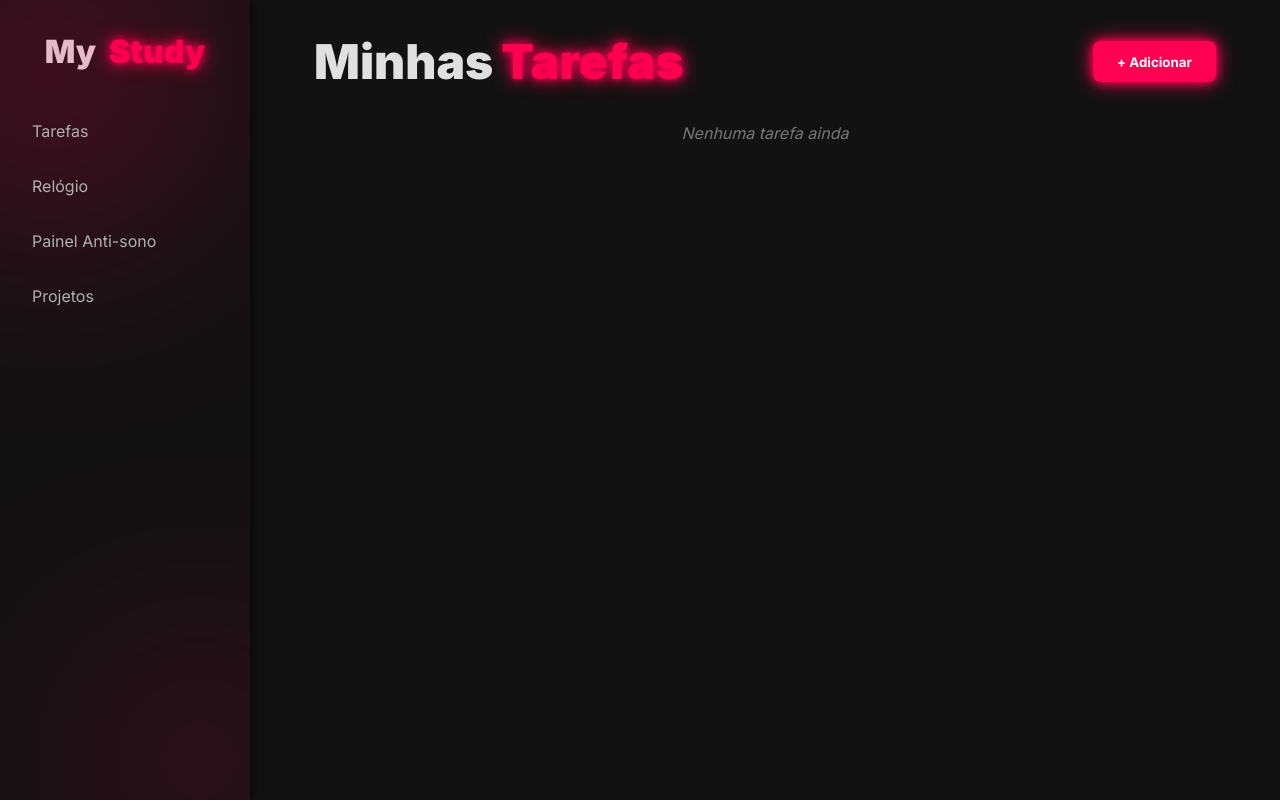
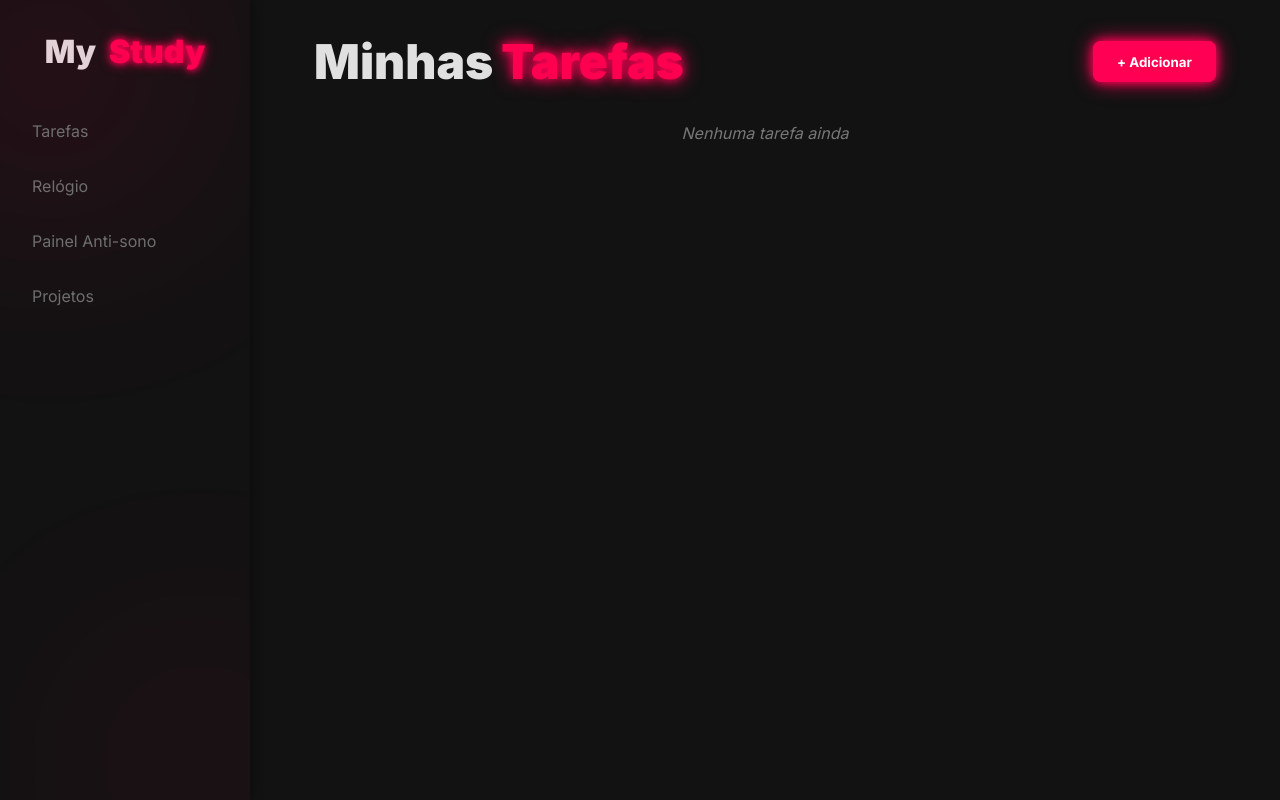
Before and after one commit to DevsAlves/study_with_me, a React (Vite) app: page / in a window 1280 px wide. Shown: the top 800 px of the page. Built offline with nearby package versions, Linux system fonts and the light colour scheme.

Commit message:
fix(sidebar): update pomodoro link and reduce idle visibility
Ajusta o href do menu para apontar para o novo id de Pomodoro.jsx
(antes referenciava Clock). Reduz opacidade e contraste da sidebar
em repouso, voltando ao normal em :hover/:focus-within.

```diff
--- a/src/components/Side.jsx
+++ b/src/components/Side.jsx
@@ -10,7 +10,7 @@ function Side() {
         </div>
         <nav className="menu">
           <a href="#task-page">Tarefas</a>
-          <a href="#clock">Relógio</a>
+          <a href="#pomodoro">Relógio</a>
           <a href="#sleep">Painel Anti-sono</a>
           <a href="#projetos">Projetos</a>
         </nav>
--- a/src/style/Side.css
+++ b/src/style/Side.css
@@ -9,10 +9,18 @@
   flex-direction: column;
   align-items: center;
   padding: 2rem 1rem;
-  box-shadow: 2px 0 10px rgba(0,0,0,0.7);
+  box-shadow: 2px 0 10px rgba(0, 0, 0, 0.4);
   font-family: 'Inter', sans-serif;
   color: #e0e0e0;
   overflow: hidden;
+  opacity: 0.7;
+  transition: opacity 0.3s ease;
+}
+
+/* Volta ao normal quando o mouse está em cima ou o foco está dentro dela */
+.sidebar:hover,
+.sidebar:focus-within {
+  opacity: 1;
 }
 
 /* Logo */
@@ -24,8 +32,8 @@
 
 .sidebar .logo .highlight {
   color: #ff0051; /* vermelho neon */
-  text-shadow: 0 0 10px #ff0055, 0 0 20px #ff0055;
-    margin-left: 0.8rem;
+  text-shadow: 0 0 6px #ff0055, 0 0 12px #ff0055;
+  margin-left: 0.8rem;
 }
 
 /* Menu */
@@ -37,7 +45,7 @@
 
 .sidebar .menu a {
   text-decoration: none;
-  color: #b0b0b0;
+  color: #6e6e6e; /* mais apagado em repouso */
   padding: 0.8rem 1rem;
   margin: 0.3rem 0;
   border-radius: 8px;
@@ -57,14 +65,14 @@
   background-color: rgba(255, 0, 81, 0.15);
 }
 
-/* Neon glow efeito de fundo */
+/* Neon glow efeito de fundo — mais discreto */
 .sidebar::before,
 .sidebar::after {
   content: '';
   position: absolute;
   border-radius: 50%;
   filter: blur(120px);
-  opacity: 0.3;
+  opacity: 0.12;
 }
 
 .sidebar::before {
@@ -82,3 +90,10 @@
   bottom: -60px;
   right: -50px;
 }
+
+/* Acessibilidade: sem transição de opacidade para quem prefere menos movimento */
+@media (prefers-reduced-motion: reduce) {
+  .sidebar {
+    transition: none;
+  }
+}
```
